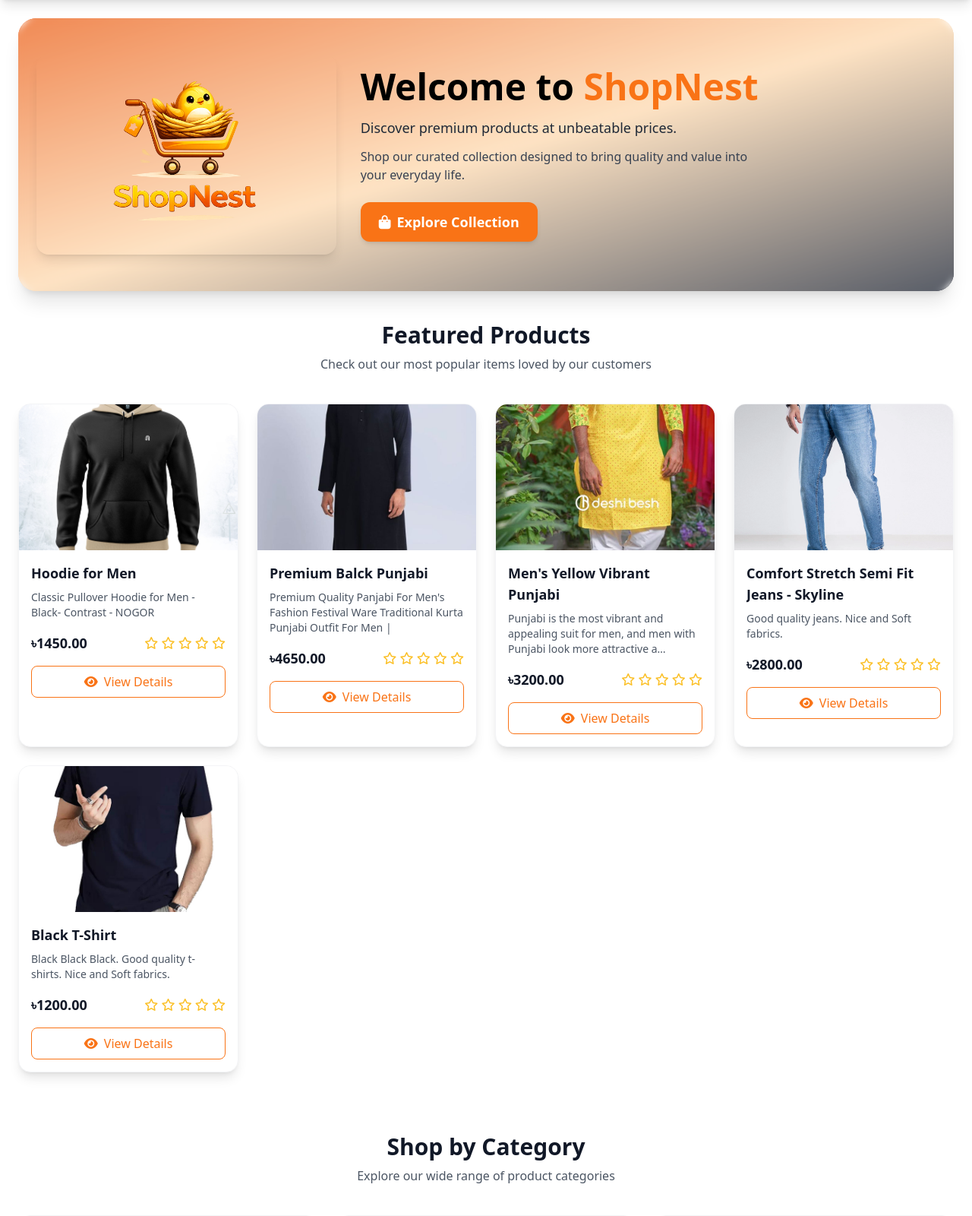
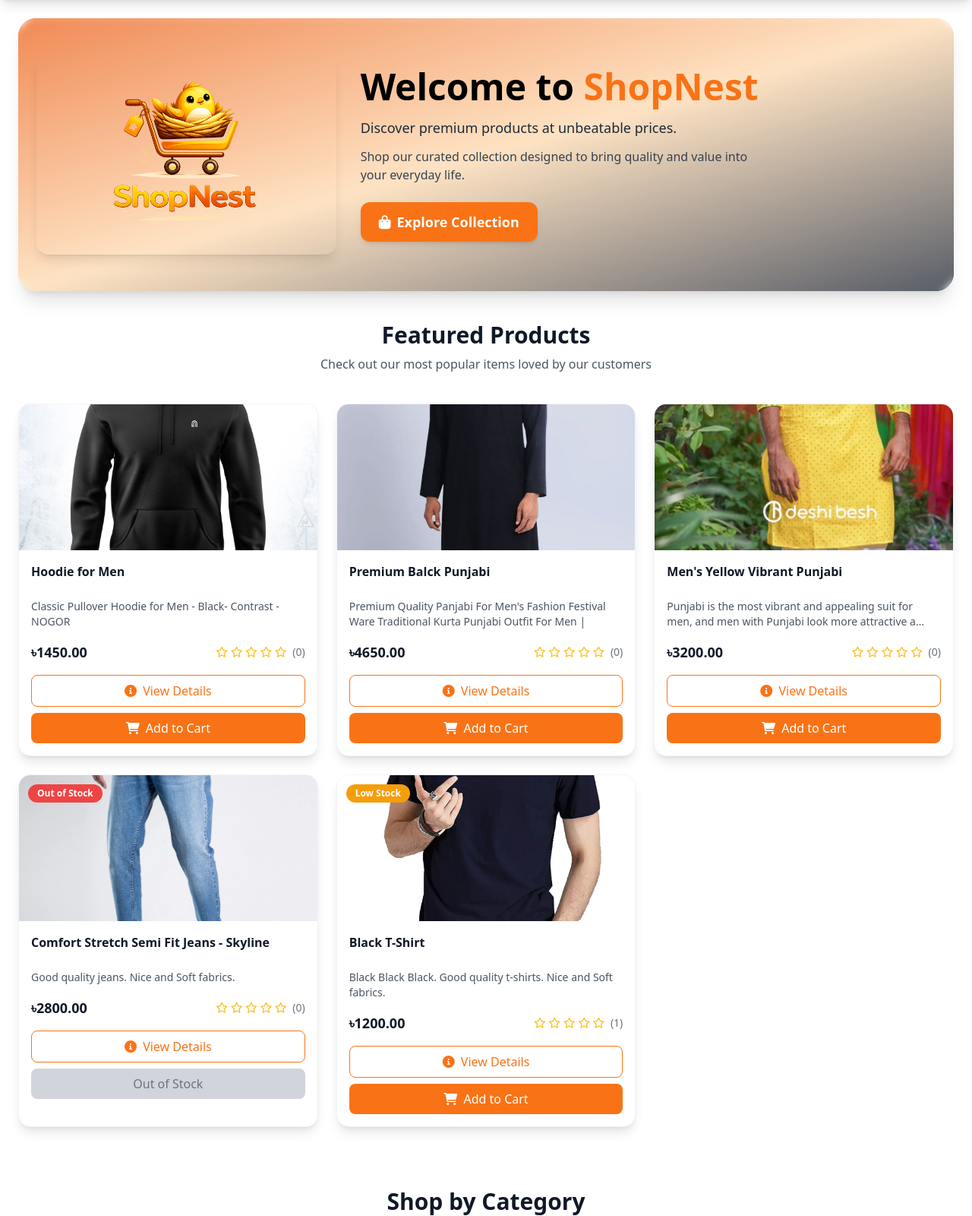
Before and after one commit to nabil0203/ShopNest, a Django app: page / in a window 1280 px wide. Shown: the part 74-1674 px from the top of the page at 76% size. Run offline with Django 5.2, Linux system fonts and the light colour scheme; data comes from the database, SQL or seed files in the repository; grey boxes labelled with a size stand in for pictures from a placeholder-image service; some libraries are stand-ins or nearby versions.

Commit message:
featured product update

```diff
--- a/templates/shop/home.html
+++ b/templates/shop/home.html
@@ -80,24 +80,29 @@
         <p class="text-gray-600 max-w-xl mx-auto">Check out our most popular items loved by our customers</p>
     </div>
 
-    <div class="grid grid-cols-1 sm:grid-cols-2 md:grid-cols-3 lg:grid-cols-4 gap-6">
+    <div class="grid grid-cols-1 sm:grid-cols-2 lg:grid-cols-3 gap-6">
         {% for product in featured_products %}
-        <div class="bg-white rounded-2xl shadow-lg overflow-hidden transition duration-300 hover:shadow-2xl hover:scale-105 border border-gray-100">
-            <div class="h-48 overflow-hidden">
+        <div class="bg-white rounded-2xl shadow-lg overflow-hidden transition duration-300 hover:shadow-2xl hover:scale-105 border border-gray-100 flex flex-col h-full">
+            <div class="relative h-48 flex-shrink-0 overflow-hidden group">
                 {% if product.image %}
-                <img src="{{ product.image.url }}" class="w-full h-full object-cover transition duration-500 group-hover:scale-110" alt="{{ product.name }}">
+                <img src="{{ product.image.url }}" class="w-full h-full object-cover transition duration-500 group-hover:scale-105" alt="{{ product.name }}">
                 {% else %}
                 <div class="w-full h-full bg-gray-100 flex items-center justify-center">
                     <i class="fas fa-image fa-4x text-gray-300"></i>
                 </div>
                 {% endif %}
+                {% if product.stock <= 5 and product.stock > 0 %}
+                <span class="absolute top-3 left-3 bg-amber-500 text-white text-xs font-semibold px-3 py-1 rounded-full">Low Stock</span>
+                {% elif product.stock <= 0 %}
+                <span class="absolute top-3 left-3 bg-red-500 text-white text-xs font-semibold px-3 py-1 rounded-full">Out of Stock</span>
+                {% endif %}
             </div>
-            <div class="p-4">
-                <h5 class="font-semibold text-lg text-gray-900 mb-2 line-clamp-2">{{ product.name }}</h5>
+            <div class="p-4 flex flex-col flex-1 min-h-0">
+                <h5 class="font-semibold text-gray-900 mb-2 line-clamp-2 min-h-[2.5rem]">{{ product.name }}</h5>
                 <p class="text-gray-600 text-sm mb-4 line-clamp-3">{{ product.description|truncatechars:100 }}</p>
                 <div class="flex justify-between items-center mb-4">
                     <span class="font-bold text-lg text-gray-900">৳{{ product.price }}</span>
-                    <div class="text-amber-400">
+                    <div class="text-amber-400 text-sm">
                         {% for i in "12345" %}
                         {% if forloop.counter <= product.average_rating %}
                         <i class="fas fa-star"></i>
@@ -105,11 +110,26 @@
                         <i class="far fa-star"></i>
                         {% endif %}
                         {% endfor %}
+                        <span class="text-gray-500 ml-1">({{ product.ratings.count }})</span>
                     </div>
                 </div>
-                <a href="{% url 'product_detail' product.slug %}" class="block w-full text-center border border-orange-500 text-orange-500 hover:bg-orange-500 hover:text-white px-4 py-2 rounded-lg font-medium transition duration-300">
-                    <i class="fas fa-eye mr-1"></i> View Details
-                </a>
+                <div class="space-y-2">
+                    <a href="{% url 'product_detail' product.slug %}" class="block w-full text-center border border-orange-500 text-orange-500 hover:bg-orange-500 hover:text-white px-4 py-2 rounded-lg font-medium transition duration-300">
+                        <i class="fas fa-info-circle mr-1"></i> View Details
+                    </a>
+                    <form action="{% url 'cart_add' product.id %}" method="post">
+                        {% csrf_token %}
+                        {% if product.stock > 0 %}
+                        <button type="submit" class="w-full bg-orange-500 text-white rounded-lg px-4 py-2 font-medium hover:bg-black transition duration-300">
+                            <i class="fas fa-shopping-cart mr-1"></i> Add to Cart
+                        </button>
+                        {% else %}
+                        <button type="button" class="w-full bg-gray-300 text-gray-500 rounded-lg px-4 py-2 font-medium cursor-not-allowed" disabled>
+                            Out of Stock
+                        </button>
+                        {% endif %}
+                    </form>
+                </div>
             </div>
         </div>
         {% empty %}
```
